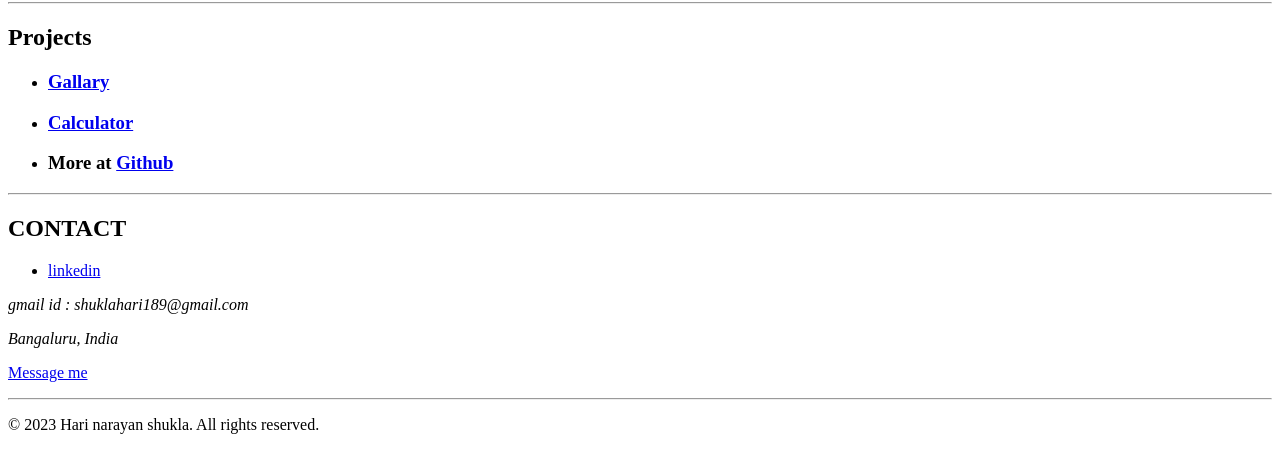
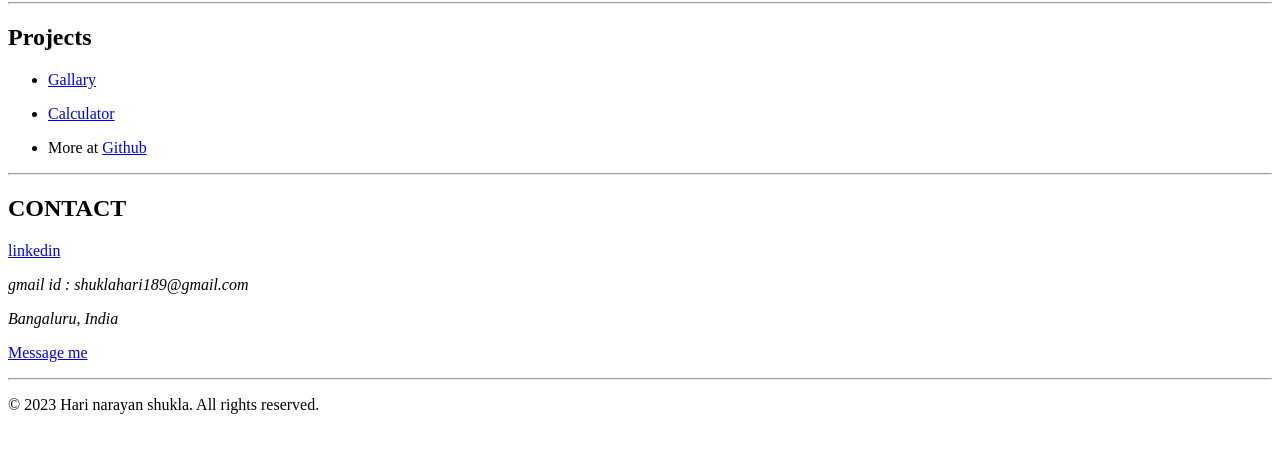
Before and after one commit to shuklahari189/Personal_Website, a plain HTML site: page index.html in a window 1280 px wide. Shown: the part 1978-2428 px from the top of the page. Drawn offline with Linux system fonts and the light colour scheme.

Commit message:
Final Changes

```diff
--- a/index.html
+++ b/index.html
@@ -122,13 +122,13 @@
             <h2>Projects</h2>
             <ul>
                 <li>
-                    <h3><a href="Gallery.html">Gallary</a></h3>
+                    <p><a href="Gallery.html">Gallary</a></p>
                 </li>
                 <li>
-                    <h3><a href="https://shuklahari189.github.io/Calculator/">Calculator</a></h3>
+                    <p><a href="https://shuklahari189.github.io/Calculator/">Calculator</a></p>
                 </li>
                 <li>
-                    <h3>More at <a href="https://github.com/shuklahari189" target="_blank">Github</a></h3>
+                    <p>More at <a href="https://github.com/shuklahari189" target="_blank">Github</a></p>
                 </li>
             </ul>
 
@@ -140,11 +140,7 @@
     <footer>
         <section id="CONTACT">
             <h2>CONTACT</h2>
-            <ul>
-                <li>
-                    <a href="https://www.linkedin.com/in/hari-shukla-362a40248/" target="_blank">linkedin</a>
-                </li>
-            </ul>
+            <p><a href="https://www.linkedin.com/in/hari-shukla-362a40248/" target="_blank">linkedin</a></p>
             <address>
                 <p>gmail id : shuklahari189@gmail.com</p>
                 <p>Bangaluru, India</p>
```
